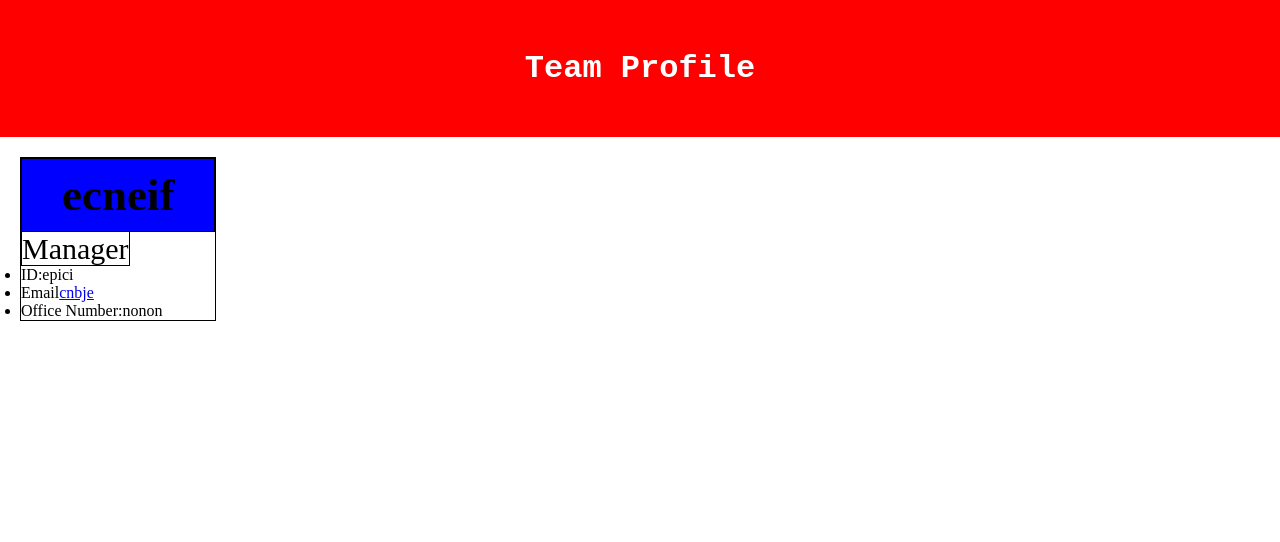
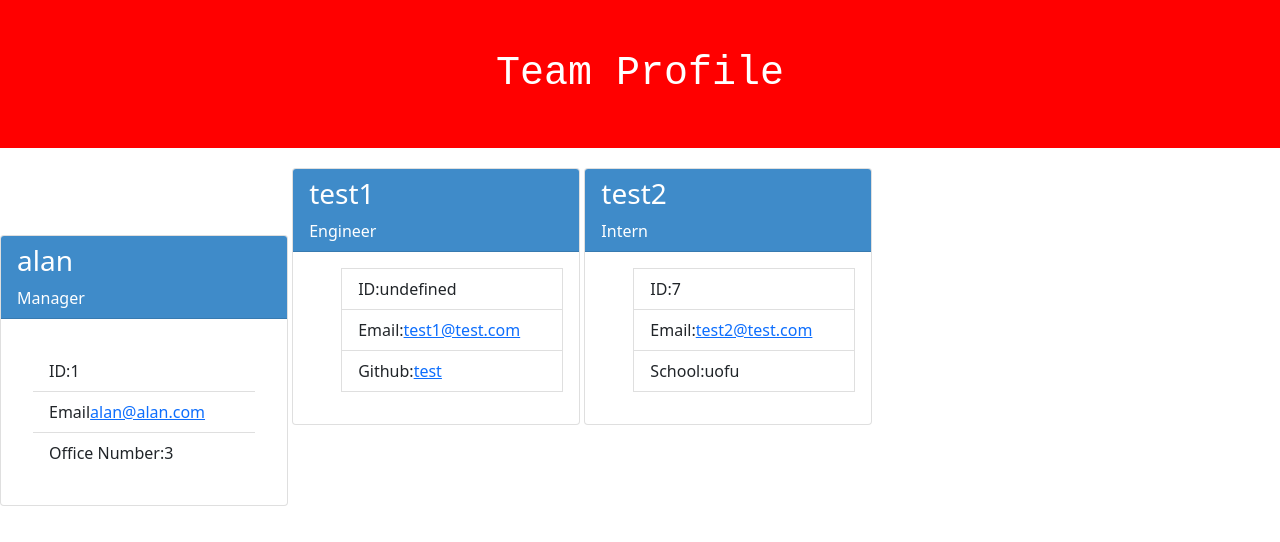
Before and after one commit to alanhernandezvillanueva/challenege-10, a website: page src/index.html in a window 1280 px wide. Drawn offline with nearby package versions, Linux system fonts and the light colour scheme.

Commit message:
added bootstarp for styling and css

```diff
--- a/src/index.html
+++ b/src/index.html
@@ -3,6 +3,7 @@
     <head>
         <meta charset="UTF-8">
         <meta http-equiv="X-UA-Compatible" content="IE=edge">
+        <link href="https://cdn.jsdelivr.net/npm/bootstrap@5.1.3/dist/css/bootstrap.min.css" rel="stylesheet" integrity="sha384-1BmE4kWBq78iYhFldvKuhfTAU6auU8tT94WrHftjDbrCEXSU1oBoqyl2QvZ6jIW3" crossorigin="anonymous">
         <meta name="viewport" content="width=device-width, initial-scale=1.0">
         <link rel = "stylesheet" href= "../dist/assets/style.css">
         <title>Team Profile</title>
@@ -17,16 +18,46 @@
 
 
 
+            <div class="card" style="width: 18rem;">
+            <div class = "card-header">
+                <h3>alan</h3>
+                <span>Manager</span>
+            </div>
+
+  <div class="card-body">
+               <div class = "card-body">
+                <ul class = "list-group list-group-flush">
+                    <li class = "list-group-item">ID:1</li>
+                    <li class = "list-group-item">Email<a href = "mailto:alan@alan.com ">alan@alan.com </a></li>
+                    <li class = "list-group-item">Office Number:3</li>
+                </ul>
+            </div>
+
+  </div>
+</div>
             <div class = "card">
            <div class = "card-header">
-                    <h3>ecneif</h3>
-                    <span>Manager</span>
+               <h3>test1</h3>
+               <span>Engineer</span>
            </div>
            <div class = "card-body">
                <ul>
-                 <li class = "list-group-item">ID:epici</li>
-                        <li class = "list-group-item">Email<a href = "mailto:cnbje">cnbje</a></li>
-                           <li class = "list-group-item">Office Number:nonon</li>
+                   <li class = "list-group-item">ID:undefined</li>
+            <li class = "list-group-item">Email:<a href = "mailto:test1@test.com ">test1@test.com </a></li>
+                   <li class = "list-group-item">Github:<a href = "http://github.com/test">test</a></li>
+               </ul>
+           </div>
+       </div>
+       <div class = "card">
+           <div class = "card-header">
+               <h3>test2</h3>
+               <span>Intern</span>
+           </div>
+           <div class = "card-body">
+               <ul>
+             <li class = "list-group-item">ID:7</li>
+             <li class = "list-group-item">Email:<a href = "mailto:test2@test.com ">test2@test.com </a></li>
+        <li class = "list-group-item">School:uofu</li>
                </ul>
            </div>
        </div>
```
Also changed, not shown: dist/assets/style.css, lib/generateHTML.js. Lines whose indentation alone changed are shown as unchanged.
